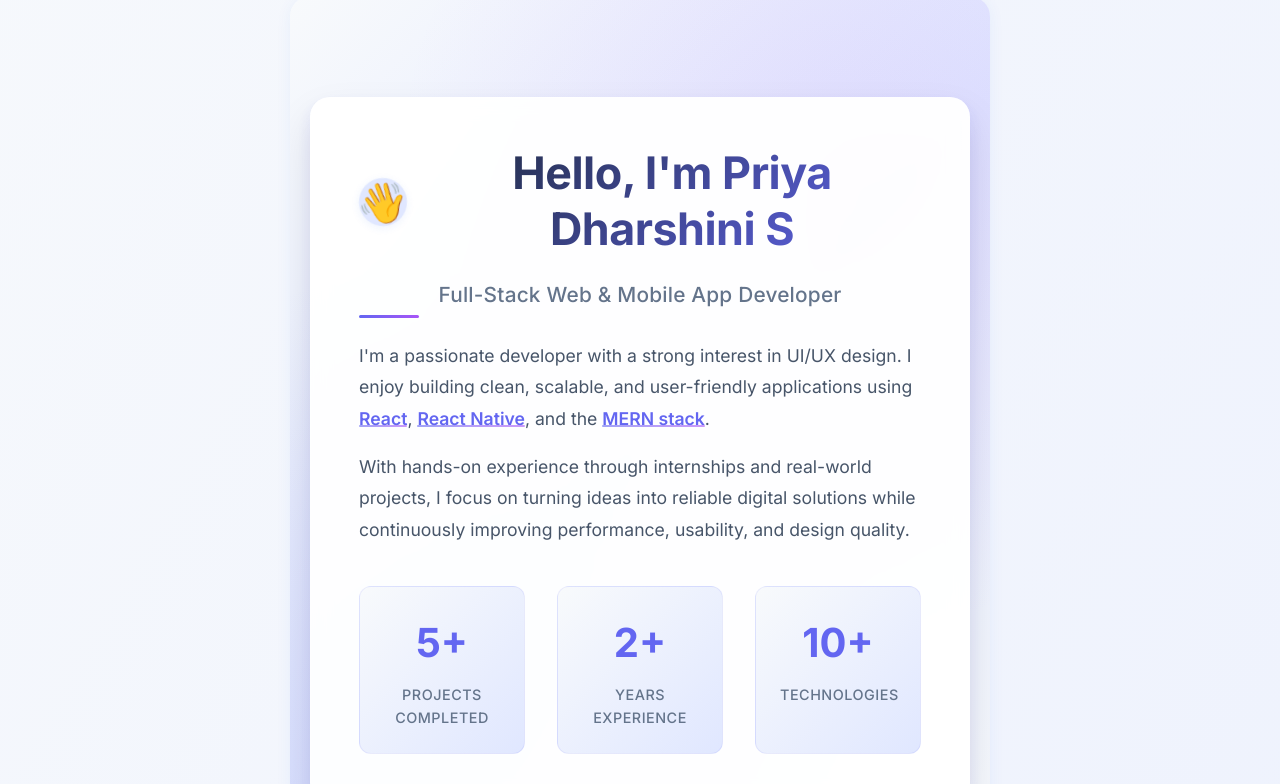
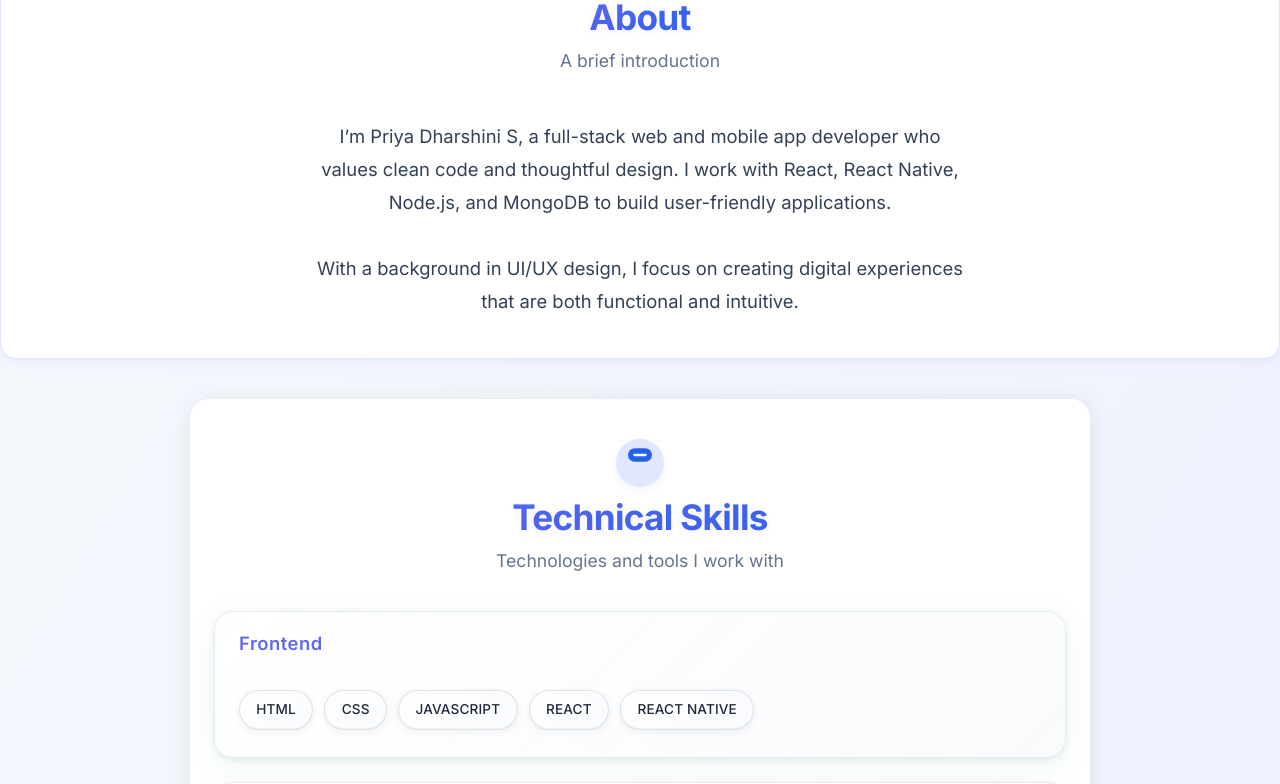
Before and after one commit to PRIYA0914/portfolio-website, a React (Create React App) app in the folder frontend/: page / in a window 1280 px wide. Shown: the part 1020-1804 px from the top of the page. Built offline with nearby package versions, Linux system fonts and the light colour scheme.

Commit message:
Update About section card: set to full width and adjust UI for consistency with other sections

```diff
--- a/frontend/src/components/About.js
+++ b/frontend/src/components/About.js
@@ -3,42 +3,19 @@ import '../styles/about.css';
 
 export default function About() {
   return (
-    <section id="about" className="about-section">
-      <div className="about-container">
-        <div className="about-card">
-          <div className="about-header">
-            <div className="about-icon">
-              <span>👋</span>
-            </div>
-            <h2 className="about-title">Hello, I'm Priya Dharshini S</h2>
-          </div>
-
-          <h3 className="about-subtitle">Full-Stack Web & Mobile App Developer</h3>
-
-          <div className="about-description-wrapper">
-            <p className="about-description">
-              I'm a passionate developer with a strong interest in UI/UX design. I enjoy building clean, scalable, and user-friendly applications using <span className="highlight">React</span>, <span className="highlight">React Native</span>, and the <span className="highlight">MERN stack</span>.
-            </p>
-            <p className="about-description">
-              With hands-on experience through internships and real-world projects, I focus on turning ideas into reliable digital solutions while continuously improving performance, usability, and design quality.
-            </p>
-          </div>
-
-          <div className="about-stats">
-            <div className="stat-item">
-              <div className="stat-number">5+</div>
-              <div className="stat-label">Projects Completed</div>
-            </div>
-            <div className="stat-item">
-              <div className="stat-number">2+</div>
-              <div className="stat-label">Years Experience</div>
-            </div>
-            <div className="stat-item">
-              <div className="stat-number">10+</div>
-              <div className="stat-label">Technologies</div>
-            </div>
-          </div>
-        </div>
+    <section id="about" className="about-section card">
+      <div className="section-header" style={{textAlign: 'center', marginBottom: '2.2rem'}}>
+        <span className="about-icon" title="About">
+          <svg width="32" height="32" fill="none" viewBox="0 0 24 24"><rect x="3" y="7" width="18" height="10" rx="5" fill="#2563eb"/><rect x="7" y="11" width="10" height="2" rx="1" fill="#fff"/></svg>
+        </span>
+        <h2 className="section-title">About</h2>
+        <p className="section-subtitle">A brief introduction</p>
+      </div>
+      <div className="about-content" style={{display: 'flex', flexDirection: 'column', alignItems: 'center'}}>
+        <p className="about-description" style={{maxWidth: 650, textAlign: 'center', fontSize: '1.15rem', color: '#334155'}}>
+          I’m Priya Dharshini S, a full-stack web and mobile app developer who values clean code and thoughtful design. I work with React, React Native, Node.js, and MongoDB to build user-friendly applications.<br /><br />
+          With a background in UI/UX design, I focus on creating digital experiences that are both functional and intuitive.
+        </p>
       </div>
     </section>
   );
--- a/frontend/src/components/Skills.js
+++ b/frontend/src/components/Skills.js
@@ -21,22 +21,29 @@ const SKILL_TREE = [
   }
 ];
 
-function Skills() {
+
+export default function Skills() {
   return (
-    <section className="enhanced-skills">
-      <h2 className="skills-cards-title">Technical Skills</h2>
-      <div className="skills-cards-grid">
+    <section id="skills" className="skills-section card">
+      <div className="section-header">
+        <span className="skills-icon" title="Technical Skills">
+          <svg width="32" height="32" fill="none" viewBox="0 0 24 24"><rect x="3" y="7" width="18" height="10" rx="5" fill="#2563eb"/><rect x="7" y="11" width="10" height="2" rx="1" fill="#fff"/></svg>
+        </span>
+        <h2 className="section-title">Technical Skills</h2>
+        <p className="section-subtitle">Technologies and tools I work with</p>
+      </div>
+      <div className="skills-grid">
         {SKILL_TREE.map((branch) => (
-          <div className="skill-category-enhanced" key={branch.label} data-category={branch.label}>
-            <div className="skill-card-header">
-              <h3 className="skill-card-title">{branch.label}</h3>
+          <div className="skill-card card" key={branch.label} data-category={branch.label}>
+            <div className="skill-header">
+              <h3 className="skill-title">{branch.label}</h3>
             </div>
-            <div className="skill-card-content">
-              <div className="skill-card-pills">
+            <div className="skill-content">
+              <ul className="skill-list">
                 {branch.skills.map(skill => (
-                  <span className="skill-item skill-pill" key={skill}>{skill}</span>
+                  <li key={skill} className="skill-pill">{skill}</li>
                 ))}
-              </div>
+              </ul>
             </div>
           </div>
         ))}
@@ -44,5 +51,3 @@ function Skills() {
     </section>
   );
 }
-
-export default Skills;
--- a/frontend/src/styles/about.css
+++ b/frontend/src/styles/about.css
@@ -1,19 +1,106 @@
+.about-icon {
+  display: inline-block;
+  margin-bottom: 0.5em;
+}
+
+.section-header {
+  text-align: center;
+  margin-bottom: 2.2rem;
+}
+
+.section-title {
+  font-size: 2.2rem;
+  font-weight: 700;
+  letter-spacing: -0.02em;
+  background: linear-gradient(135deg, #6366f1 0%, #2563eb 100%);
+  -webkit-background-clip: text;
+  -webkit-text-fill-color: transparent;
+  background-clip: text;
+  margin-bottom: 0.2em;
+  display: block;
+  position: relative;
+  text-shadow: 0 2px 10px rgba(99,102,241,0.08);
+  margin-top: 0;
+}
+
+.section-subtitle {
+  color: #64748b;
+  font-size: 1.1rem;
+  margin-bottom: 0.5em;
+}
+.about-grid {
+  display: flex;
+  flex-direction: row;
+  gap: 2.5rem;
+  align-items: flex-start;
+}
+
+.about-left {
+  flex: 1 1 220px;
+  min-width: 520px;
+  max-width: 320px;
+  display: flex;
+  flex-direction: column;
+  align-items: center;
+  justify-content: flex-start;
+}
+
+.about-right {
+  flex: 2 1 0;
+  display: flex;
+  flex-direction: column;
+  justify-content: center;
+}
+
+@media (max-width: 900px) {
+  .about-grid {
+    flex-direction: column;
+    gap: 1.5rem;
+  }
+  .about-left, .about-right {
+    max-width: 100%;
+    min-width: 0;
+    align-items: flex-start;
+  }
+}
 /* About Section Styles */
-.about-section {
-  background: linear-gradient(135deg, #f8fafc 0%, #e0e7ff 50%, #f8fafc 100%);
+.about-section.card {
+  background: #fff;
   color: #1e293b;
-  padding: 100px 20px;
+  border-radius: 1rem;
+  box-shadow: 0 2px 16px 0 rgba(99,102,241,0.08), 0 1px 4px rgba(0,0,0,0.03);
+  border: 1px solid #e0e7ff;
+  padding: 1.5rem 1.2rem 1.5rem 1.2rem;
+  margin-bottom: 2.5rem;
+  width: 100%;
+  max-width: 1400px;
+  margin-left: auto;
+  margin-right: auto;
+  position: relative;
   display: flex;
-  justify-content: center;
+  flex-direction: column;
   align-items: center;
-  min-height: 70vh;
-  position: relative;
   overflow: hidden;
 }
 
-.about-section::before {
+.about-section.card::before {
   content: '';
   position: absolute;
+  top: 0;
+  left: 0;
+  width: 100%;
+  height: 80px;
+  background: linear-gradient(90deg, #e0e7ff 0%, #f8fafc 100%);
+  opacity: 0.45;
+  z-index: 0;
+}
+
+.about-section.card > * {
+  position: relative;
+  z-index: 1;
+}
+
+.about-section.card::after {
   top: 0;
   left: 0;
   right: 0;
@@ -32,6 +119,7 @@
 
 .about-card {
   background: rgba(255, 255, 255, 0.95);
+  -webkit-backdrop-filter: blur(10px);
   backdrop-filter: blur(10px);
   border-radius: 20px;
   padding: 3rem;
@@ -133,109 +221,120 @@
 
 .stat-item {
   text-align: center;
-  padding: 1.5rem;
-  background: linear-gradient(135deg, #f8fafc 0%, #e0e7ff 100%);
-  border-radius: 12px;
-  border: 1px solid rgba(99, 102, 241, 0.1);
-  transition: transform 0.3s ease, box-shadow 0.3s ease;
-}
 
-.stat-item:hover {
-  transform: translateY(-3px);
-  box-shadow: 0 8px 20px rgba(99, 102, 241, 0.15);
-}
 
-.stat-number {
-  font-size: 2.5rem;
-  font-weight: 700;
-  color: #6366f1;
-  margin-bottom: 0.5rem;
-  display: block;
-}
+  /* About Section - Match Projects Section UI */
 
-.stat-label {
-  font-size: 0.9rem;
-  color: #64748b;
-  font-weight: 500;
-  text-transform: uppercase;
-  letter-spacing: 0.5px;
-}
 
-@media (max-width: 768px) {
-  .about-section {
-    padding: 60px 20px;
-    min-height: 60vh;
+  .section-header {
+    text-align: center;
+    margin-bottom: 2.2rem;
   }
 
-  .about-card {
-    padding: 2rem;
+  .section-title {
+    font-size: 2.2rem;
+    font-weight: 700;
+    letter-spacing: -0.02em;
+    background: linear-gradient(135deg, #6366f1 0%, #2563eb 100%);
+    -webkit-background-clip: text;
+    -webkit-text-fill-color: transparent;
+    background-clip: text;
+    margin-bottom: 0.2em;
+    display: block;
+    position: relative;
+    text-shadow: 0 2px 10px rgba(99,102,241,0.08);
+    margin-top: 0;
   }
 
-  .about-header {
+  .about-content {
+    display: flex;
     flex-direction: column;
+    align-items: center;
+  }
+
+  .about-description {
+    max-width: 650px;
     text-align: center;
-    gap: 0.5rem;
+    font-size: 1.15rem;
+    color: #334155;
+  }
+
+  .section-header {
+    text-align: center;
+    margin-bottom: 2.2rem;
   }
 
   .about-icon {
-    font-size: 2rem;
+    display: inline-block;
+    margin-bottom: 0.5em;
   }
 
-  .about-title {
+  .section-title {
     font-size: 2.2rem;
-    text-align: center;
+    font-weight: 700;
+    letter-spacing: -0.02em;
+    background: linear-gradient(135deg, #6366f1 0%, #2563eb 100%);
+    -webkit-background-clip: text;
+    -webkit-text-fill-color: transparent;
+    background-clip: text;
+    margin-bottom: 0.2em;
+    display: block;
+    position: relative;
+    text-shadow: 0 2px 10px rgba(99,102,241,0.08);
   }
 
-  .about-subtitle {
+  .section-subtitle {
+    color: #64748b;
     font-size: 1.1rem;
-    text-align: center;
+    margin-bottom: 0.5em;
   }
 
-  .about-subtitle::after {
-    left: 50%;
-    transform: translateX(-50%);
+  .about-description-wrapper {
+    margin-bottom: 2rem;
   }
 
   .about-description {
-    font-size: 1rem;
+    font-size: 1.1rem;
+    color: #334155;
+    margin-bottom: 0.7em;
   }
 
-  .about-stats {
-    grid-template-columns: 1fr;
-    gap: 1rem;
+  .highlight {
+    color: #6366f1;
+    font-weight: 600;
   }
 
-  .stat-item {
-    padding: 1rem;
+  .about-stats.skills-grid {
+    display: flex;
+    flex-direction: row;
+    gap: 1.5em;
+    justify-content: center;
+    margin-top: 2rem;
   }
 
-  .stat-number {
+  .stat-item.skill-card.card {
+    background: #f8fafc;
+    border-radius: 1em;
+    box-shadow: 0 1px 8px rgba(0,0,0,0.04);
+    padding: 1.2em 1.5em;
+    color: #334155;
+    text-align: center;
+    min-width: 160px;
+    display: flex;
+    flex-direction: column;
+    align-items: center;
+    justify-content: center;
+  }
+
+  .stat-number.skill-title {
     font-size: 2rem;
+    font-weight: 700;
+    color: #6366f1;
+    margin-bottom: 0.2em;
+  }
+
+  .stat-label {
+    font-size: 1.05em;
+    color: #64748b;
   }
 }
-
-@media (max-width: 480px) {
-  .about-section {
-    padding: 40px 20px;
-  }
-
-  .about-card {
-    padding: 1.5rem;
-  }
-
-  .about-title {
-    font-size: 1.8rem;
-  }
-
-  .about-subtitle {
-    font-size: 1rem;
-  }
-
-  .about-description {
-    font-size: 0.95rem;
-  }
-
-  .stat-number {
-    font-size: 1.8rem;
-  }
-}
--- a/frontend/src/styles/skills.css
+++ b/frontend/src/styles/skills.css
@@ -1,25 +1,98 @@
 /* Skills Section - Elegant Modern Card Layout */
-.skills-cards-section {
-  color: #e2e8f0;
-  padding: 2.5rem 2rem 3rem 2rem;
-  margin-bottom: 3rem;
-  max-width: 1300px;
+
+/* Skills Section - Match Projects Section */
+.skills-section {
+  background: #ffffff;
+  color: #1e293b;
+  border-radius: 1.2rem;
+  box-shadow: 0 2px 24px rgba(0,0,0,0.08);
+  padding: 2.5rem 1.5rem 2.5rem 1.5rem;
+  margin-bottom: 3.5rem;
+  max-width: 900px;
   margin-left: auto;
   margin-right: auto;
   position: relative;
-  overflow: hidden;
 }
 
-.skills-cards-section::before {
-  content: '';
-  position: absolute;
-  top: 0;
-  left: -50%;
-  right: -50%;
-  height: 100%;
-  background: radial-gradient(ellipse at center, rgba(255, 255, 255, 0.02) 0%, transparent 70%);
-  pointer-events: none;
-  z-index: -1;
+.section-header {
+  text-align: center;
+  margin-bottom: 2.2rem;
+}
+
+.skills-icon {
+  display: inline-block;
+  margin-bottom: 0.5em;
+}
+
+.section-title {
+  font-size: 2.2rem;
+  font-weight: 700;
+  letter-spacing: -0.02em;
+  background: linear-gradient(135deg, #6366f1 0%, #2563eb 100%);
+  -webkit-background-clip: text;
+  -webkit-text-fill-color: transparent;
+  background-clip: text;
+  margin-bottom: 0.2em;
+  display: block;
+  position: relative;
+  text-shadow: 0 2px 10px rgba(99,102,241,0.08);
+}
+
+.section-subtitle {
+  color: #64748b;
+  font-size: 1.1rem;
+  margin-bottom: 0.5em;
+}
+
+.skills-grid {
+  display: flex;
+  flex-direction: column;
+  gap: 1.5em;
+}
+
+.skill-card {
+  background: #f8fafc;
+  border-radius: 1em;
+  box-shadow: 0 1px 8px rgba(0,0,0,0.04);
+  padding: 1.2em 1.5em;
+  color: #334155;
+}
+
+.skill-header {
+  display: flex;
+  align-items: center;
+  gap: 1em;
+  margin-bottom: 0.7em;
+}
+
+.skill-title {
+  font-size: 1.15em;
+  font-weight: 600;
+  color: #6366f1;
+}
+
+.skill-content {
+  margin-bottom: 0.5em;
+}
+
+.skill-list {
+  display: flex;
+  flex-wrap: wrap;
+  gap: 0.7em;
+  padding: 0;
+  margin: 0;
+  list-style: none;
+}
+
+.skill-pill {
+  background: #e0e7ff;
+  color: #6366f1;
+  border-radius: 2em;
+  padding: 0.35em 1em;
+  font-size: 0.98em;
+  font-weight: 500;
+  letter-spacing: 0.02em;
+  box-shadow: 0 1px 6px rgba(99,102,241,0.1);
 }
 
 
```
